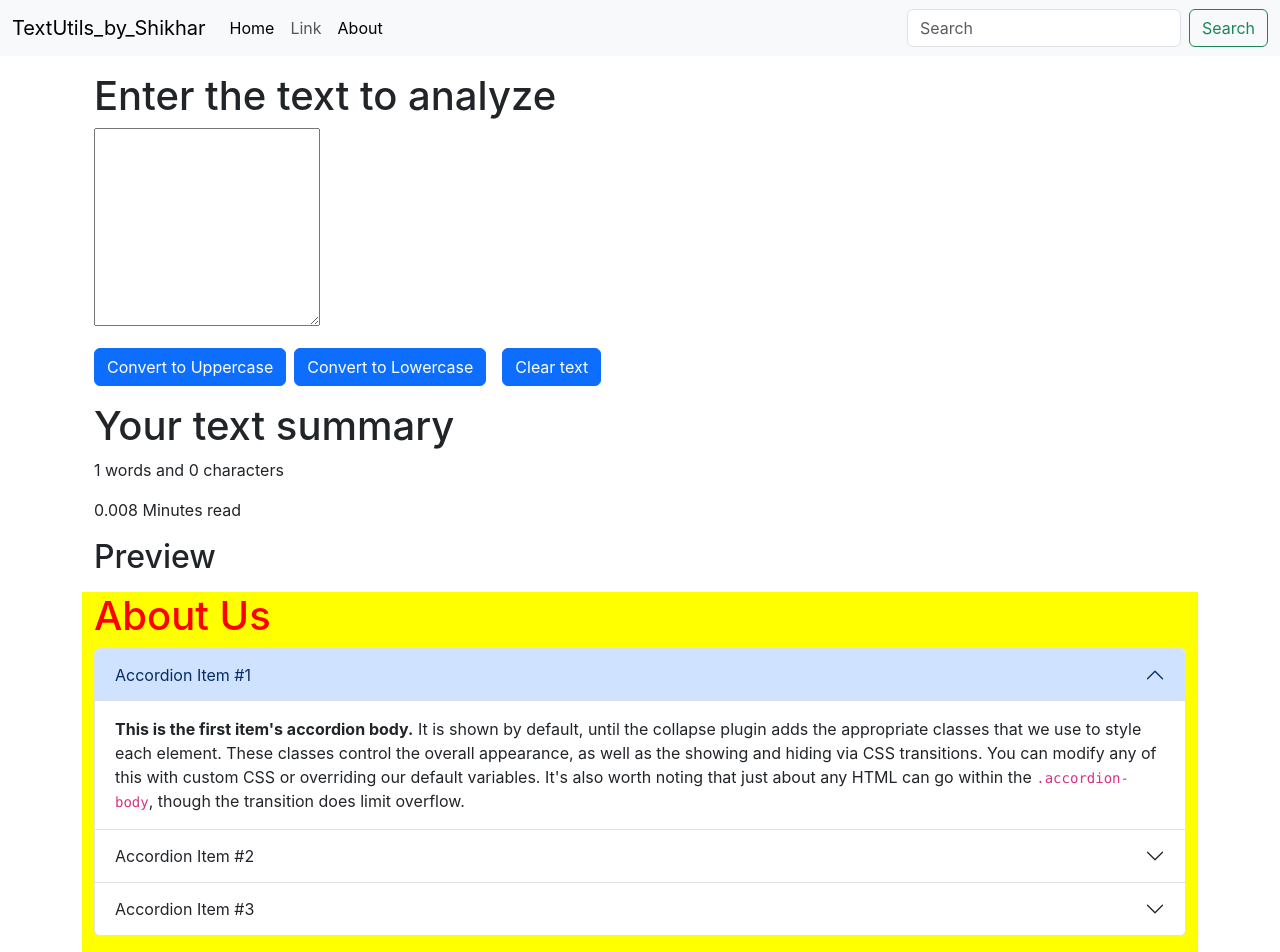
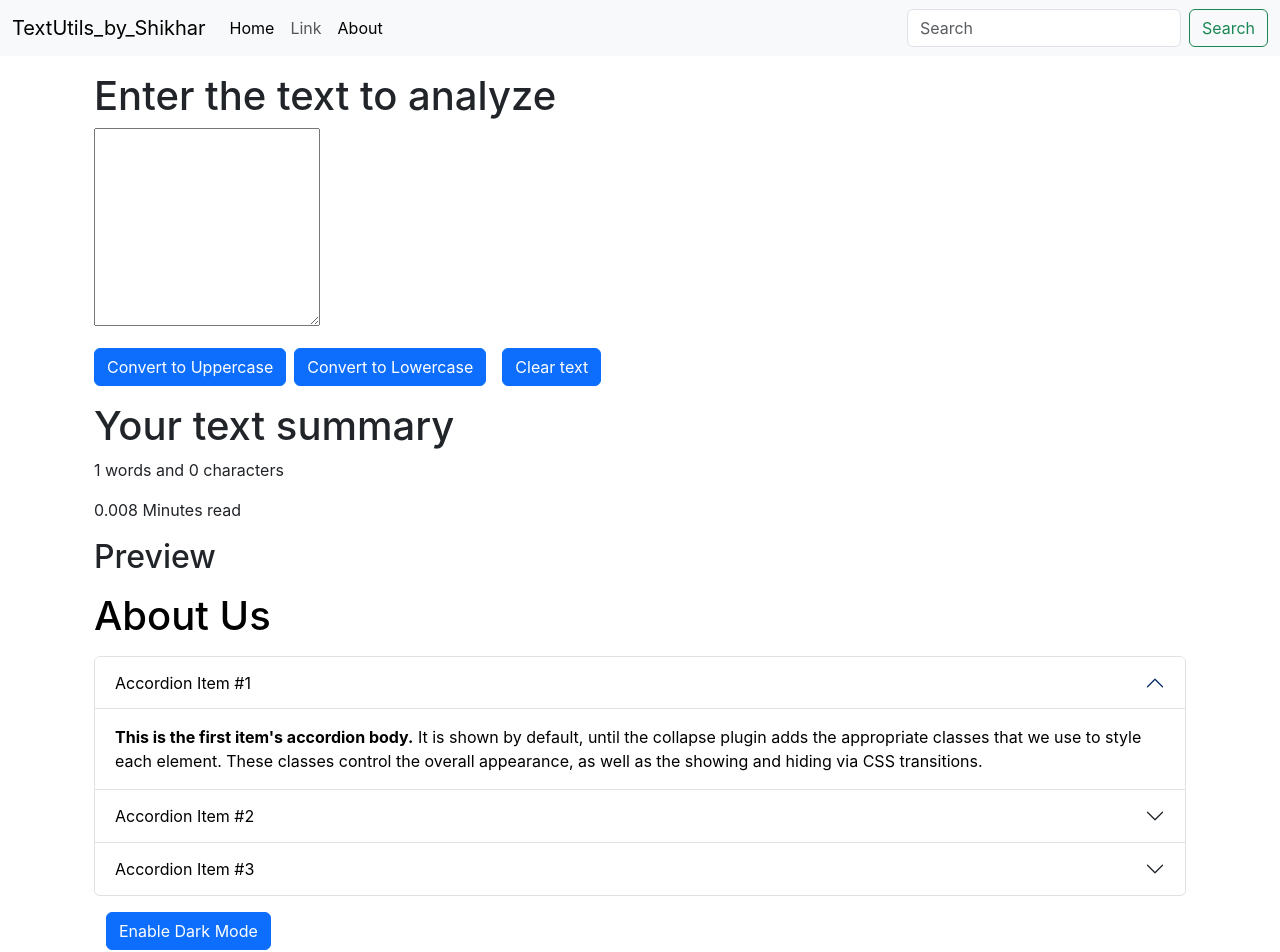
Before and after one commit to shikhar5647/React_Learning, a React (Create React App) app in the folder text_utils/: page / in a window 1280 px wide. Shown: the top 952 px of the page. Built offline with nearby package versions, Linux system fonts and the light colour scheme.

Commit message:
dark_mode_done

```diff
--- a/text_utils/src/components/About.js
+++ b/text_utils/src/components/About.js
@@ -1,53 +1,74 @@
-import React from 'react'
+import React, { useState } from 'react'
 
 export default function About() {
-    let myStyle = {
-        color: "red",
-        backgroundColor: "yellow"
+    const [myStyle, setMyStyle] = useState({
+        color: 'black',
+        backgroundColor: 'white'
+    })
+
+    const [btnText, setBtnText] = useState("Enable Dark Mode")
+
+    const toggleStyle = () => {
+        if(myStyle.color === 'black'){
+            setMyStyle({
+                color: 'white',
+                backgroundColor: 'black',
+                border: '1px solid white'
+            })
+            setBtnText("Enable Light Mode")
         }
+        else{
+            setMyStyle({
+                color: 'black',
+                backgroundColor: 'white'
+            })
+            setBtnText("Enable Dark Mode")
+        }
+    }
+
     return (
         <div className='container' style={myStyle}>
-        <h1>About Us</h1>
-        <div class="accordion" id="accordionExample" style={myStyle}>
-    <div class="accordion-item">
-        <h2 class="accordion-header">
-        <button class="accordion-button" type="button" data-bs-toggle="collapse" data-bs-target="#collapseOne" aria-expanded="true" aria-controls="collapseOne">
+            <h1 className="my-3">About Us</h1>
+            <div className="accordion" id="accordionExample">
+                <div className="accordion-item" style={myStyle}>
+                    <h2 className="accordion-header">
+                        <button className="accordion-button" style={myStyle} type="button" data-bs-toggle="collapse" data-bs-target="#collapseOne" aria-expanded="true" aria-controls="collapseOne">
                             Accordion Item #1
                         </button>
                     </h2>
-        <div id="collapseOne" class="accordion-collapse collapse show" data-bs-parent="#accordionExample">
-        <div class="accordion-body">
-            <strong>This is the first item's accordion body.</strong> It is shown by default, until the collapse plugin adds the appropriate classes that we use to style each element. These classes control the overall appearance, as well as the showing and hiding via CSS transitions. You can modify any of this with custom CSS or overriding our default variables. It's also worth noting that just about any HTML can go within the <code>.accordion-body</code>, though the transition does limit overflow.
+                    <div id="collapseOne" className="accordion-collapse collapse show" data-bs-parent="#accordionExample">
+                        <div className="accordion-body" style={myStyle}>
+                            <strong>This is the first item's accordion body.</strong> It is shown by default, until the collapse plugin adds the appropriate classes that we use to style each element. These classes control the overall appearance, as well as the showing and hiding via CSS transitions.
                         </div>
                     </div>
                 </div>
-    <div class="accordion-item">
-        <h2 class="accordion-header">
-        <button class="accordion-button collapsed" type="button" data-bs-toggle="collapse" data-bs-target="#collapseTwo" aria-expanded="false" aria-controls="collapseTwo">
+                <div className="accordion-item" style={myStyle}>
+                    <h2 className="accordion-header">
+                        <button className="accordion-button collapsed" style={myStyle} type="button" data-bs-toggle="collapse" data-bs-target="#collapseTwo" aria-expanded="false" aria-controls="collapseTwo">
                             Accordion Item #2
                         </button>
                     </h2>
-        <div id="collapseTwo" class="accordion-collapse collapse" data-bs-parent="#accordionExample">
-        <div class="accordion-body">
-            <strong>This is the second item's accordion body.</strong> It is hidden by default, until the collapse plugin adds the appropriate classes that we use to style each element. These classes control the overall appearance, as well as the showing and hiding via CSS transitions. You can modify any of this with custom CSS or overriding our default variables. It's also worth noting that just about any HTML can go within the <code>.accordion-body</code>, though the transition does limit overflow.
+                    <div id="collapseTwo" className="accordion-collapse collapse" data-bs-parent="#accordionExample">
+                        <div className="accordion-body" style={myStyle}>
+                            <strong>This is the second item's accordion body.</strong> It is hidden by default, until the collapse plugin adds the appropriate classes that we use to style each element. These classes control the overall appearance, as well as the showing and hiding via CSS transitions.
                         </div>
                     </div>
                 </div>
-    <div class="accordion-item">
-        <h2 class="accordion-header">
-        <button class="accordion-button collapsed" type="button" data-bs-toggle="collapse" data-bs-target="#collapseThree" aria-expanded="false" aria-controls="collapseThree">
+                <div className="accordion-item" style={myStyle}>
+                    <h2 className="accordion-header">
+                        <button className="accordion-button collapsed" style={myStyle} type="button" data-bs-toggle="collapse" data-bs-target="#collapseThree" aria-expanded="false" aria-controls="collapseThree">
                             Accordion Item #3
                         </button>
                     </h2>
-        <div id="collapseThree" class="accordion-collapse collapse" data-bs-parent="#accordionExample">
-        <div class="accordion-body">
-            <strong>This is the third item's accordion body.</strong> It is hidden by default, until the collapse plugin adds the appropriate classes that we use to style each element. These classes control the overall appearance, as well as the showing and hiding via CSS transitions. You can modify any of this with custom CSS or overriding our default variables. It's also worth noting that just about any HTML can go within the <code>.accordion-body</code>, though the transition does limit overflow.
+                    <div id="collapseThree" className="accordion-collapse collapse" data-bs-parent="#accordionExample">
+                        <div className="accordion-body" style={myStyle}>
+                            <strong>This is the third item's accordion body.</strong> It is hidden by default, until the collapse plugin adds the appropriate classes that we use to style each element. These classes control the overall appearance, as well as the showing and hiding via CSS transitions.
                         </div>
                     </div>
                 </div>
             </div>
             <div className="container my-3">
-        <button type="button" className="btn btn-primary">Enable Dark Mode</button>
+                <button onClick={toggleStyle} type="button" className="btn btn-primary">{btnText}</button>
             </div>
         </div>
     )
```
Lines whose indentation alone changed are shown as unchanged.
